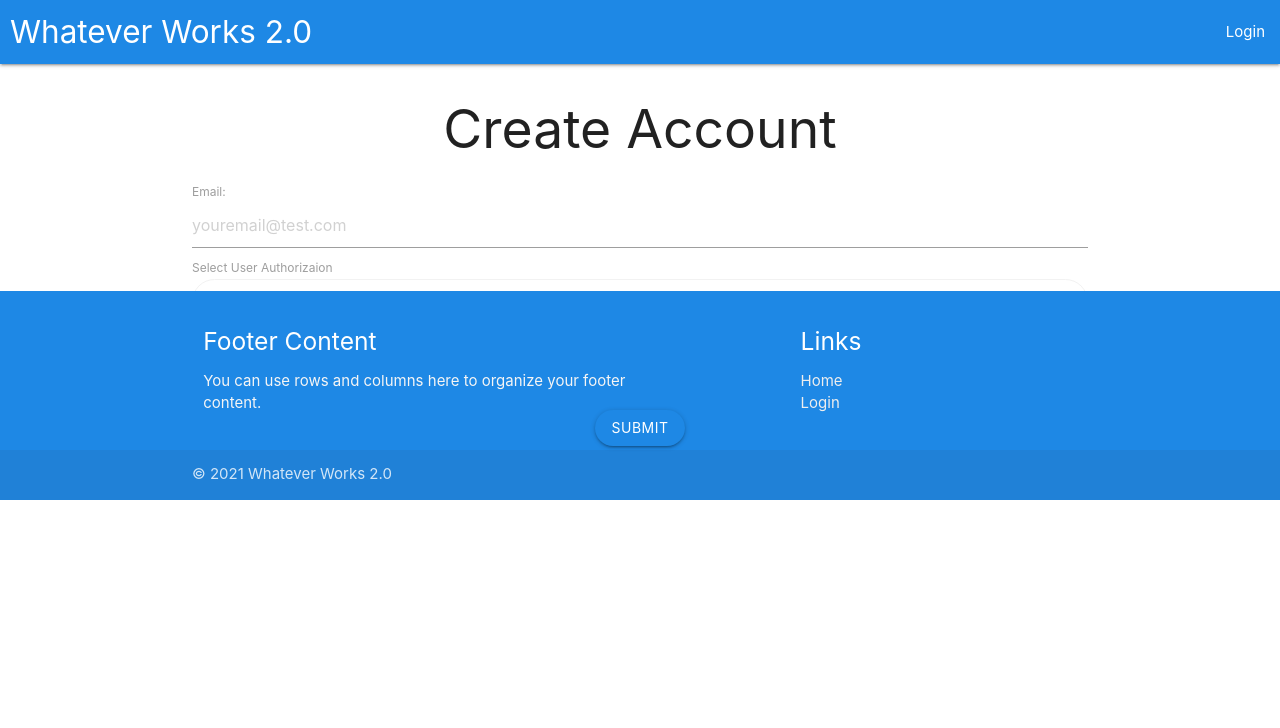
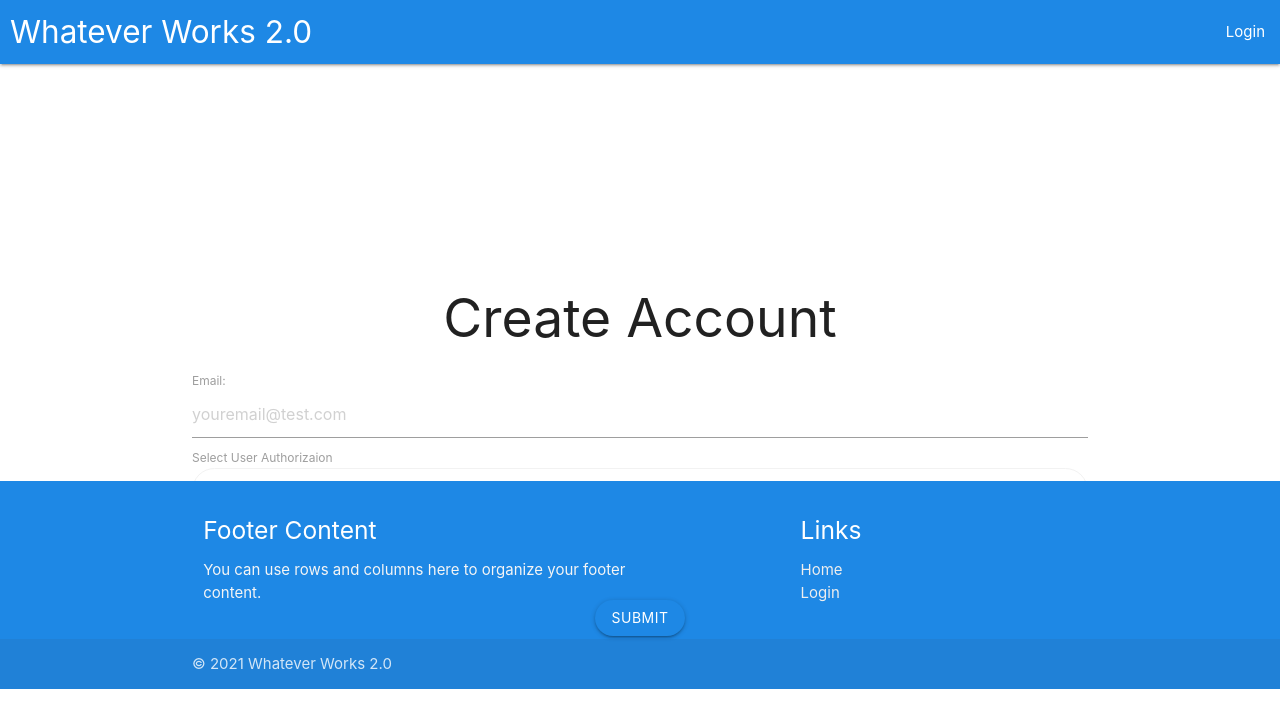
Before and after one commit to clintonstrange/custom-forms, a React (Create React App) app in the folder client/: page /signup in a window 1280 px wide. Shown: the top 728 px of the page. Built offline with nearby package versions, Linux system fonts and the light colour scheme; no server answers.

Commit message:
added login-parent class to the signup page

```diff
--- a/client/src/pages/Signup.js
+++ b/client/src/pages/Signup.js
@@ -37,8 +37,8 @@ function Signup(props) {
 
 	return (
 		<>
-			<div className='fit'>
-				<div className='container my-1 login-parent'>
+			<div className='fit login-parent'>
+				<div className='container my-1'>
 					<h2 className='center-align'>Create Account</h2>
 					<form onSubmit={handleFormSubmit}>
 						<div className='flex-row space-between my-2'>
```
